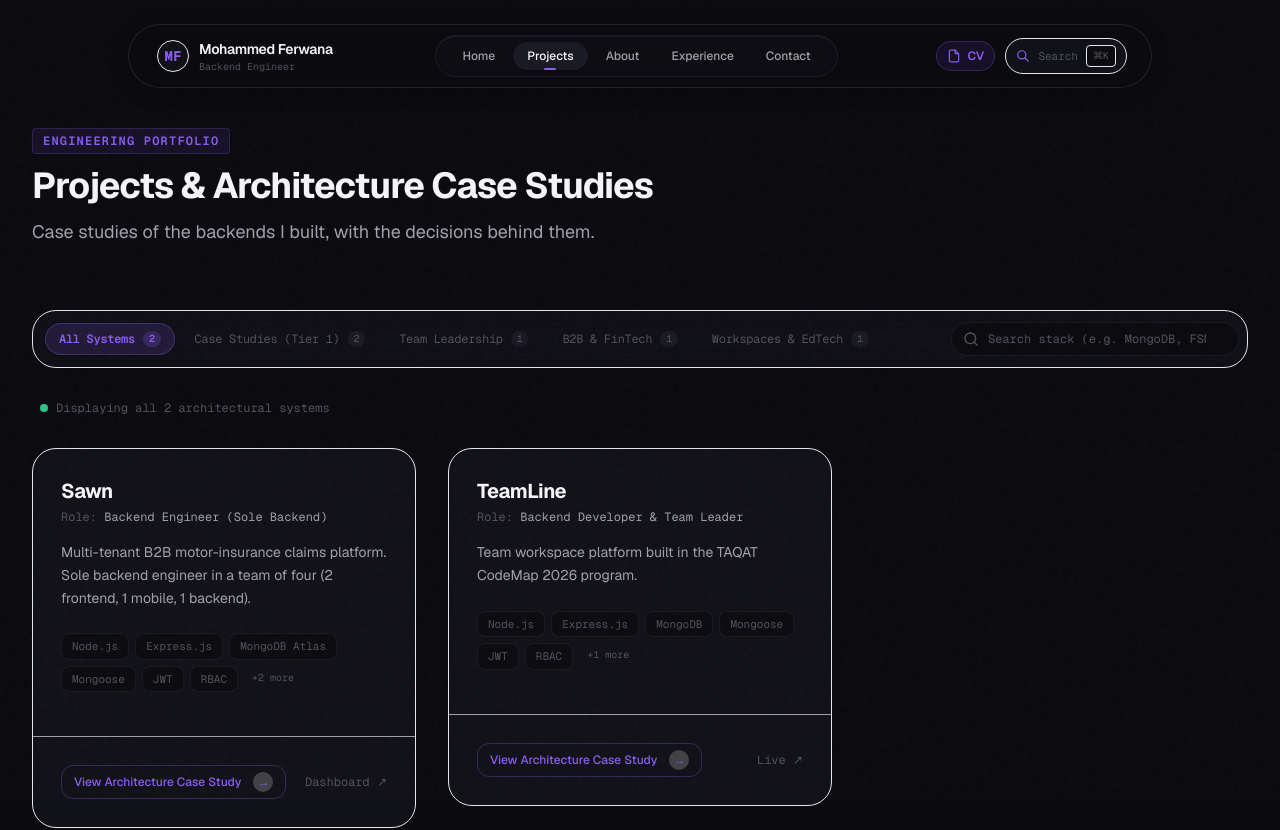
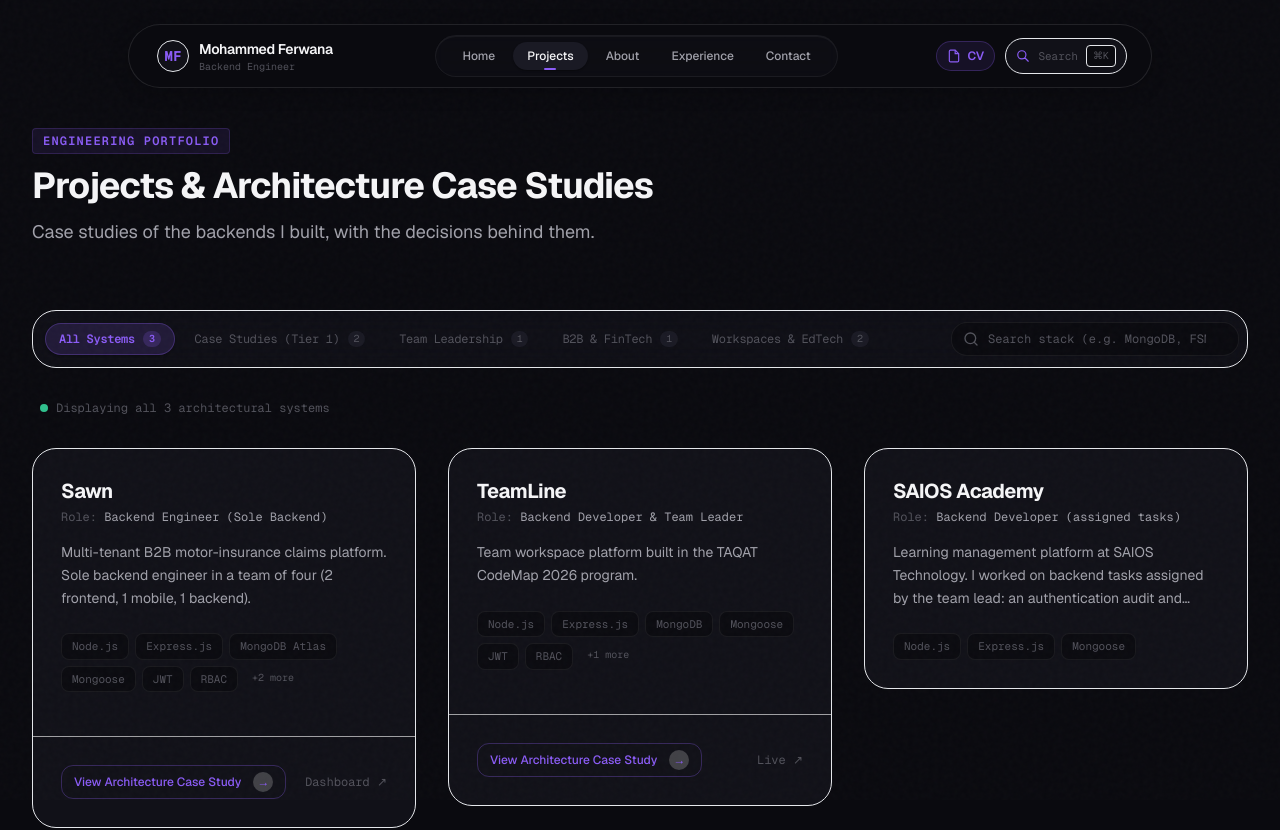
Before and after one commit to hammoudFerwana/mohammed-ferwana-portfolio, a Next.js app: page /projects in a window 1280 px wide. Shown: the top 830 px of the page. Built offline with nearby package versions, Linux system fonts and the light colour scheme; no server answers.

Commit message:
feat(projects): add saios academy card

```diff
--- a/src/components/projects/ProjectCard.jsx
+++ b/src/components/projects/ProjectCard.jsx
@@ -80,7 +80,8 @@ export default function ProjectCard({ project, priority = false }) {
       </div>
 
       {/* Card Footer Actions */}
-      <div className="p-6 sm:p-7 pt-0 border-t border-border-subtle/60 flex items-center justify-between gap-3 mt-4">
+      {(isTier1 || project.links?.github || project.links?.live) && (
+        <div className="p-6 sm:p-7 pt-0 border-t border-border-subtle/60 flex items-center justify-between gap-3 mt-4">
         {isTier1 ? (
           <Button href={`/projects/${project.slug}`} variant="outline" size="sm">
             View Architecture Case Study →
@@ -140,7 +141,8 @@ export default function ProjectCard({ project, priority = false }) {
             )}
           </div>
         )}
-      </div>
+        </div>
+      )}
     </SpotlightCard>
   );
 }
--- a/src/data/projects.js
+++ b/src/data/projects.js
@@ -246,4 +246,17 @@ export const projects = [
       },
     ],
   },
+  {
+    id: 'saios-academy',
+    slug: 'saios-academy',
+    title: 'SAIOS Academy',
+    description: 'Learning management platform at SAIOS Technology. I worked on backend tasks assigned by the team lead: an authentication audit and stabilization, a role and resource-ownership access audit, and account management APIs.',
+    role: 'Backend Developer (assigned tasks)',
+    category: 'Education',
+    tier: 2,
+    featured: false,
+    image: null,
+    technologies: ['Node.js', 'Express.js', 'Mongoose'],
+    links: { github: null, live: null, dashboard: null },
+  },
 ];
```
